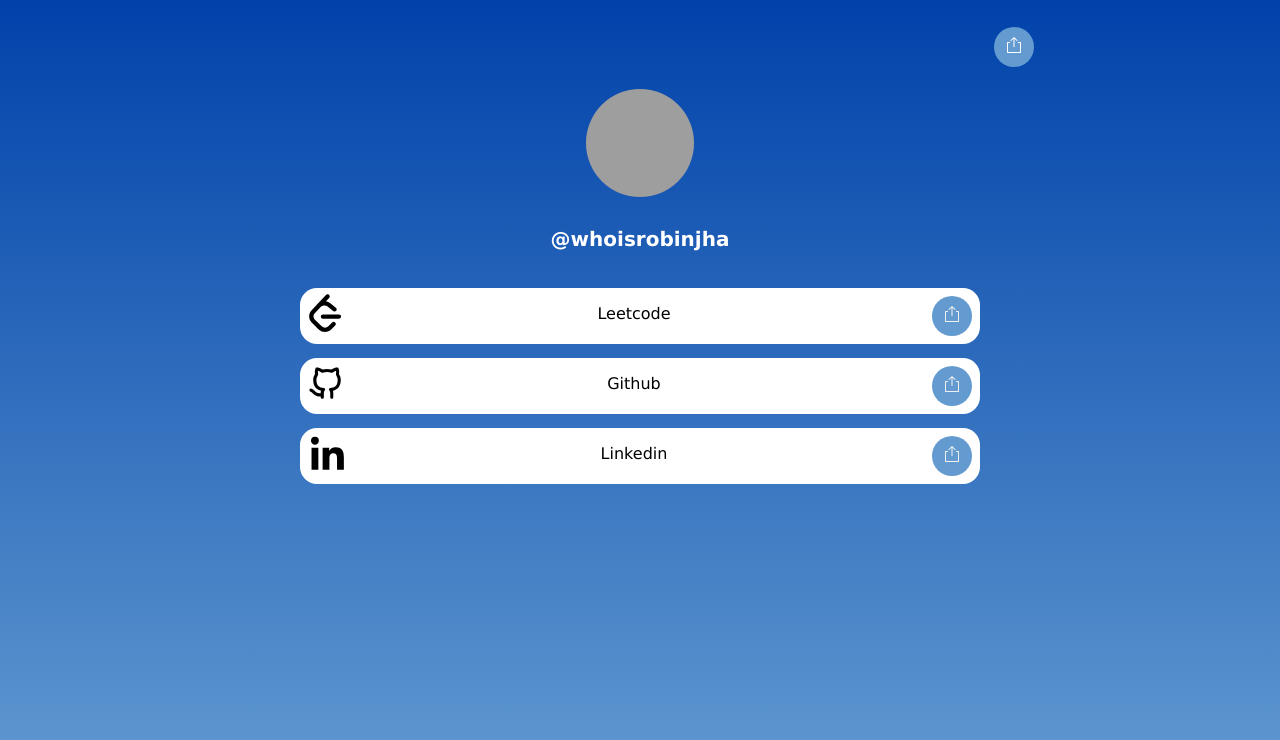
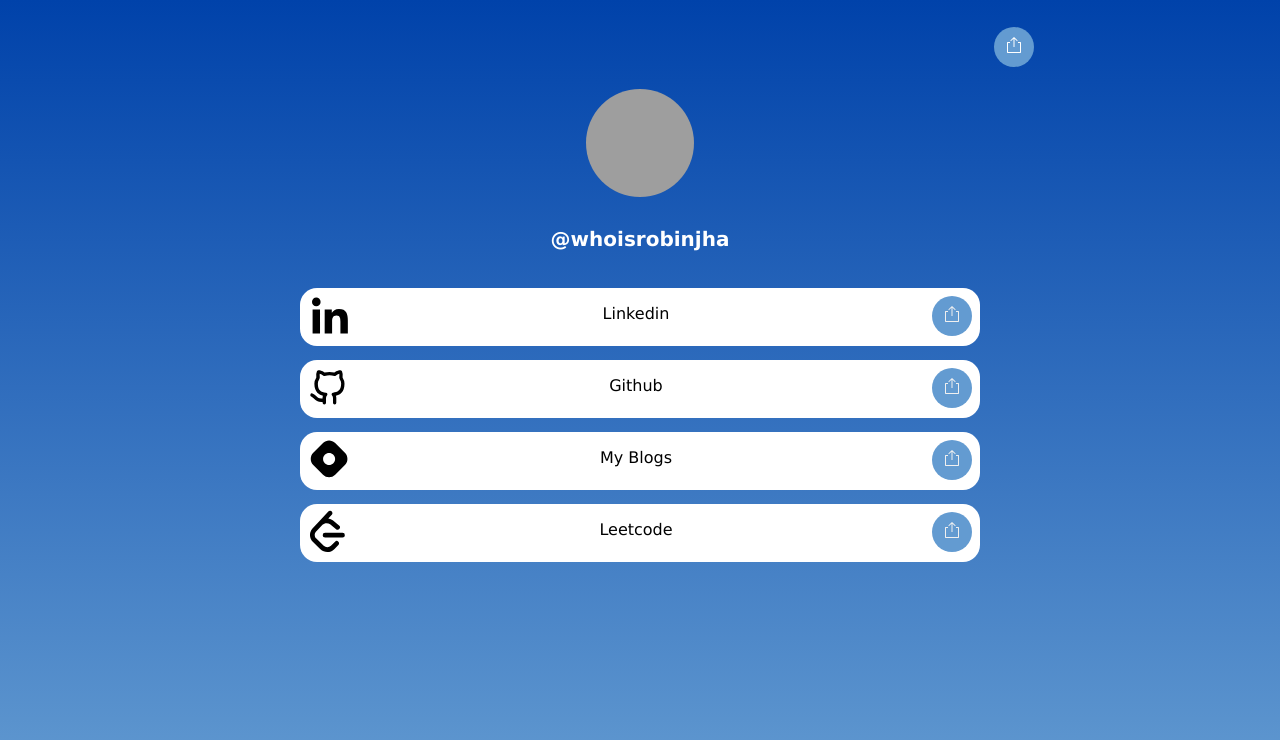
Before and after one commit to whoisrobinjha/Linktree-website, a plain HTML site: page index.html in a window 1280 px wide. Drawn offline with Linux system fonts and the light colour scheme; grey boxes are pictures that could not be loaded.

Commit message:
Link for my blog added

```diff
--- a/index.html
+++ b/index.html
@@ -2,7 +2,7 @@
 <html lang = "en">
 <head>
     <meta charset = "UTF8">
-    <title>Linktree Clone</title>
+    <title>Personal Links</title>
     <link rel = "stylesheet" href = "styles.css"/>
 </head>
 <body>
@@ -19,24 +19,6 @@
 
         <h1>@whoisrobinjha</h1>
 
-        <a class ="tile" href = "https://leetcode.com/whoisrobinjha/">
-            <div class = "icon">
-                <svg style="color: black" role="img" viewBox="-4 -4 28 28" xmlns="http://www.w3.org/2000/svg"><title>LeetCode</title><path d="M13.483 0a1.374 1.374 0 0 0-.961.438L7.116 6.226l-3.854 4.126a5.266 5.266 0 0 0-1.209 2.104 5.35 5.35 0 0 0-.125.513 5.527 5.527 0 0 0 .062 2.362 5.83 5.83 0 0 0 .349 1.017 5.938 5.938 0 0 0 1.271 1.818l4.277 4.193.039.038c2.248 2.165 5.852 2.133 8.063-.074l2.396-2.392c.54-.54.54-1.414.003-1.955a1.378 1.378 0 0 0-1.951-.003l-2.396 2.392a3.021 3.021 0 0 1-4.205.038l-.02-.019-4.276-4.193c-.652-.64-.972-1.469-.948-2.263a2.68 2.68 0 0 1 .066-.523 2.545 2.545 0 0 1 .619-1.164L9.13 8.114c1.058-1.134 3.204-1.27 4.43-.278l3.501 2.831c.593.48 1.461.387 1.94-.207a1.384 1.384 0 0 0-.207-1.943l-3.5-2.831c-.8-.647-1.766-1.045-2.774-1.202l2.015-2.158A1.384 1.384 0 0 0 13.483 0zm-2.866 12.815a1.38 1.38 0 0 0-1.38 1.382 1.38 1.38 0 0 0 1.38 1.382H20.79a1.38 1.38 0 0 0 1.38-1.382 1.38 1.38 0 0 0-1.38-1.382z" fill="black"></path></svg>
-            </div>
-            <p>Leetcode</p>
-            <div class = "tile-share-button" link="https://leetcode.com/whoisrobinjha/">
-                <svg width="16" height="16" viewBox="0 0 16 16" enable-background="new 0 0 24 24" class="sc-gKsewC iPWGYb"><path fill-rule="evenodd" clip-rule="evenodd" d="M10.6464 3.85347L11 4.20702L11.7071 3.49992L11.3536 3.14636L8.35355 0.146362H7.64645L4.64645 3.14636L4.29289 3.49992L5 4.20702L5.35355 3.85347L7.5 1.70702V9.49992V9.99992H8.5V9.49992V1.70702L10.6464 3.85347ZM1 5.49994L1.5 4.99994H4V5.99994H2V14.9999H14V5.99994H12V4.99994H14.5L15 5.49994V15.4999L14.5 15.9999H1.5L1 15.4999V5.49994Z" fill="currentColor"></path></svg>
-            </div>
-        </a>
-        <a class ="tile" href = "https://github.com/whoisrobinjha">
-            <div class = "icon">
-                <svg style="color: black" xmlns="http://www.w3.org/2000/svg" viewBox="-4 -4 28 28"><defs><style>.cls-1{fill:#fff;opacity:0;}.cls-2{fill:black;}</style></defs><title>github</title><g id="Layer_2" data-name="Layer 2"><g id="github"><rect class="cls-1" width="24" height="24"></rect><path class="cls-2" d="M16.24,22a1,1,0,0,1-1-1V18.4a2.15,2.15,0,0,0-.54-1.66,1,1,0,0,1,.61-1.67C17.75,14.78,20,14,20,9.77a4,4,0,0,0-.67-2.22,2.75,2.75,0,0,1-.41-2.06,3.71,3.71,0,0,0,0-1.41,7.65,7.65,0,0,0-2.09,1.09,1,1,0,0,1-.84.15,10.15,10.15,0,0,0-5.52,0,1,1,0,0,1-.84-.15A7.4,7.4,0,0,0,7.52,4.08a3.52,3.52,0,0,0,0,1.41,2.84,2.84,0,0,1-.43,2.08A4.07,4.07,0,0,0,6.42,9.8c0,3.89,1.88,4.93,4.7,5.29a1,1,0,0,1,.82.66,1,1,0,0,1-.21,1,2.06,2.06,0,0,0-.55,1.56V21a1,1,0,0,1-2,0v-.57a6,6,0,0,1-5.27-2.09,3.9,3.9,0,0,0-1.16-.88,1,1,0,1,1,.5-1.94,4.93,4.93,0,0,1,2,1.36c1,1,2,1.88,3.9,1.52h0a3.89,3.89,0,0,1,.23-1.58c-2.06-.52-5-2-5-7a6,6,0,0,1,1-3.33.85.85,0,0,0,.13-.62,5.69,5.69,0,0,1,.33-3.21,1,1,0,0,1,.63-.57c.34-.1,1.56-.3,3.87,1.2a12.16,12.16,0,0,1,5.69,0c2.31-1.5,3.53-1.31,3.86-1.2a1,1,0,0,1,.63.57,5.71,5.71,0,0,1,.33,3.22.75.75,0,0,0,.11.57,6,6,0,0,1,1,3.34c0,5.07-2.92,6.54-5,7a4.28,4.28,0,0,1,.22,1.67V21A1,1,0,0,1,16.24,22Z" fill="white"></path></g></g></svg>
-            </div>
-            <p>Github</p>
-            <div class = "tile-share-button" link="https://github.com/whoisrobinjha">
-                <svg width="16" height="16" viewBox="0 0 16 16" enable-background="new 0 0 24 24" class="sc-gKsewC iPWGYb"><path fill-rule="evenodd" clip-rule="evenodd" d="M10.6464 3.85347L11 4.20702L11.7071 3.49992L11.3536 3.14636L8.35355 0.146362H7.64645L4.64645 3.14636L4.29289 3.49992L5 4.20702L5.35355 3.85347L7.5 1.70702V9.49992V9.99992H8.5V9.49992V1.70702L10.6464 3.85347ZM1 5.49994L1.5 4.99994H4V5.99994H2V14.9999H14V5.99994H12V4.99994H14.5L15 5.49994V15.4999L14.5 15.9999H1.5L1 15.4999V5.49994Z" fill="currentColor"></path></svg>
-            </div>
-        </a>
         <a class ="tile" href = "https://www.linkedin.com/in/robin-jha/">
             <div class = "icon">
                 <svg xmlns="http://www.w3.org/2000/svg" viewBox="-150 -120 600 600"><!--! Font Awesome Pro 6.2.1 by @fontawesome - https://fontawesome.com License - https://fontawesome.com/license (Commercial License) Copyright 2022 Fonticons, Inc. --><path d="M100.28 448H7.4V148.9h92.88zM53.79 108.1C24.09 108.1 0 83.5 0 53.8a53.79 53.79 0 0 1 107.58 0c0 29.7-24.1 54.3-53.79 54.3zM447.9 448h-92.68V302.4c0-34.7-.7-79.2-48.29-79.2-48.29 0-55.69 37.7-55.69 76.7V448h-92.78V148.9h89.08v40.8h1.3c12.4-23.5 42.69-48.3 87.88-48.3 94 0 111.28 61.9 111.28 142.3V448z"/></svg>
@@ -47,6 +29,36 @@
             </div>
         </a>
 
+        <a class ="tile" href = "https://github.com/whoisrobinjha">
+            <div class = "icon">
+                <svg style="color: black" xmlns="http://www.w3.org/2000/svg" viewBox="-4 -4 28 28"><defs><style>.cls-1{fill:#fff;opacity:0;}.cls-2{fill:black;}</style></defs><title>github</title><g id="Layer_2" data-name="Layer 2"><g id="github"><rect class="cls-1" width="24" height="24"></rect><path class="cls-2" d="M16.24,22a1,1,0,0,1-1-1V18.4a2.15,2.15,0,0,0-.54-1.66,1,1,0,0,1,.61-1.67C17.75,14.78,20,14,20,9.77a4,4,0,0,0-.67-2.22,2.75,2.75,0,0,1-.41-2.06,3.71,3.71,0,0,0,0-1.41,7.65,7.65,0,0,0-2.09,1.09,1,1,0,0,1-.84.15,10.15,10.15,0,0,0-5.52,0,1,1,0,0,1-.84-.15A7.4,7.4,0,0,0,7.52,4.08a3.52,3.52,0,0,0,0,1.41,2.84,2.84,0,0,1-.43,2.08A4.07,4.07,0,0,0,6.42,9.8c0,3.89,1.88,4.93,4.7,5.29a1,1,0,0,1,.82.66,1,1,0,0,1-.21,1,2.06,2.06,0,0,0-.55,1.56V21a1,1,0,0,1-2,0v-.57a6,6,0,0,1-5.27-2.09,3.9,3.9,0,0,0-1.16-.88,1,1,0,1,1,.5-1.94,4.93,4.93,0,0,1,2,1.36c1,1,2,1.88,3.9,1.52h0a3.89,3.89,0,0,1,.23-1.58c-2.06-.52-5-2-5-7a6,6,0,0,1,1-3.33.85.85,0,0,0,.13-.62,5.69,5.69,0,0,1,.33-3.21,1,1,0,0,1,.63-.57c.34-.1,1.56-.3,3.87,1.2a12.16,12.16,0,0,1,5.69,0c2.31-1.5,3.53-1.31,3.86-1.2a1,1,0,0,1,.63.57,5.71,5.71,0,0,1,.33,3.22.75.75,0,0,0,.11.57,6,6,0,0,1,1,3.34c0,5.07-2.92,6.54-5,7a4.28,4.28,0,0,1,.22,1.67V21A1,1,0,0,1,16.24,22Z" fill="white"></path></g></g></svg>
+            </div>
+            <p>Github</p>
+            <div class = "tile-share-button" link="https://github.com/whoisrobinjha">
+                <svg width="16" height="16" viewBox="0 0 16 16" enable-background="new 0 0 24 24" class="sc-gKsewC iPWGYb"><path fill-rule="evenodd" clip-rule="evenodd" d="M10.6464 3.85347L11 4.20702L11.7071 3.49992L11.3536 3.14636L8.35355 0.146362H7.64645L4.64645 3.14636L4.29289 3.49992L5 4.20702L5.35355 3.85347L7.5 1.70702V9.49992V9.99992H8.5V9.49992V1.70702L10.6464 3.85347ZM1 5.49994L1.5 4.99994H4V5.99994H2V14.9999H14V5.99994H12V4.99994H14.5L15 5.49994V15.4999L14.5 15.9999H1.5L1 15.4999V5.49994Z" fill="currentColor"></path></svg>
+            </div>
+        </a>
+
+        <a class ="tile" href = "https://whoisrobinjha.hashnode.dev/">
+            <div class = "icon">
+                <svg xmlns="http://www.w3.org/2000/svg" viewBox="-150 -120 670 670"><!--! Font Awesome Pro 6.4.0 by @fontawesome - https://fontawesome.com License - https://fontawesome.com/license (Commercial License) Copyright 2023 Fonticons, Inc. --><path d="M35.19 171.1C-11.72 217.1-11.72 294 35.19 340.9L171.1 476.8C217.1 523.7 294 523.7 340.9 476.8L476.8 340.9C523.7 294 523.7 217.1 476.8 171.1L340.9 35.19C294-11.72 217.1-11.72 171.1 35.19L35.19 171.1zM315.5 315.5C282.6 348.3 229.4 348.3 196.6 315.5C163.7 282.6 163.7 229.4 196.6 196.6C229.4 163.7 282.6 163.7 315.5 196.6C348.3 229.4 348.3 282.6 315.5 315.5z"/></svg>
+            </div>
+            <p>My Blogs</p>
+            <div class = "tile-share-button" link="https://whoisrobinjha.hashnode.dev/">
+                <svg width="16" height="16" viewBox="0 0 16 16" enable-background="new 0 0 24 24" class="sc-gKsewC iPWGYb"><path fill-rule="evenodd" clip-rule="evenodd" d="M10.6464 3.85347L11 4.20702L11.7071 3.49992L11.3536 3.14636L8.35355 0.146362H7.64645L4.64645 3.14636L4.29289 3.49992L5 4.20702L5.35355 3.85347L7.5 1.70702V9.49992V9.99992H8.5V9.49992V1.70702L10.6464 3.85347ZM1 5.49994L1.5 4.99994H4V5.99994H2V14.9999H14V5.99994H12V4.99994H14.5L15 5.49994V15.4999L14.5 15.9999H1.5L1 15.4999V5.49994Z" fill="currentColor"></path></svg>
+            </div>
+        </a>
+
+        <a class ="tile" href = "https://leetcode.com/whoisrobinjha/">
+            <div class = "icon">
+                <svg style="color: black" role="img" viewBox="-4 -4 28 28" xmlns="http://www.w3.org/2000/svg"><title>LeetCode</title><path d="M13.483 0a1.374 1.374 0 0 0-.961.438L7.116 6.226l-3.854 4.126a5.266 5.266 0 0 0-1.209 2.104 5.35 5.35 0 0 0-.125.513 5.527 5.527 0 0 0 .062 2.362 5.83 5.83 0 0 0 .349 1.017 5.938 5.938 0 0 0 1.271 1.818l4.277 4.193.039.038c2.248 2.165 5.852 2.133 8.063-.074l2.396-2.392c.54-.54.54-1.414.003-1.955a1.378 1.378 0 0 0-1.951-.003l-2.396 2.392a3.021 3.021 0 0 1-4.205.038l-.02-.019-4.276-4.193c-.652-.64-.972-1.469-.948-2.263a2.68 2.68 0 0 1 .066-.523 2.545 2.545 0 0 1 .619-1.164L9.13 8.114c1.058-1.134 3.204-1.27 4.43-.278l3.501 2.831c.593.48 1.461.387 1.94-.207a1.384 1.384 0 0 0-.207-1.943l-3.5-2.831c-.8-.647-1.766-1.045-2.774-1.202l2.015-2.158A1.384 1.384 0 0 0 13.483 0zm-2.866 12.815a1.38 1.38 0 0 0-1.38 1.382 1.38 1.38 0 0 0 1.38 1.382H20.79a1.38 1.38 0 0 0 1.38-1.382 1.38 1.38 0 0 0-1.38-1.382z" fill="black"></path></svg>
+            </div>
+            <p>Leetcode</p>
+            <div class = "tile-share-button" link="https://leetcode.com/whoisrobinjha/">
+                <svg width="16" height="16" viewBox="0 0 16 16" enable-background="new 0 0 24 24" class="sc-gKsewC iPWGYb"><path fill-rule="evenodd" clip-rule="evenodd" d="M10.6464 3.85347L11 4.20702L11.7071 3.49992L11.3536 3.14636L8.35355 0.146362H7.64645L4.64645 3.14636L4.29289 3.49992L5 4.20702L5.35355 3.85347L7.5 1.70702V9.49992V9.99992H8.5V9.49992V1.70702L10.6464 3.85347ZM1 5.49994L1.5 4.99994H4V5.99994H2V14.9999H14V5.99994H12V4.99994H14.5L15 5.49994V15.4999L14.5 15.9999H1.5L1 15.4999V5.49994Z" fill="currentColor"></path></svg>
+            </div>
+        </a>
+
     </div>
 
 <script src="app.js"></script>
--- a/styles.css
+++ b/styles.css
@@ -94,6 +94,6 @@
 
 .icon{
     margin: 4px,8px;
-    width: 44px;
-    height: 44px;
+    width: 48px;
+    height: 58px;
 }
```
